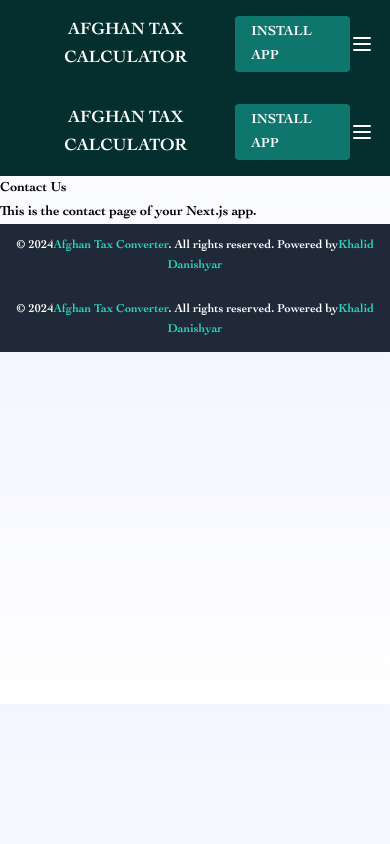
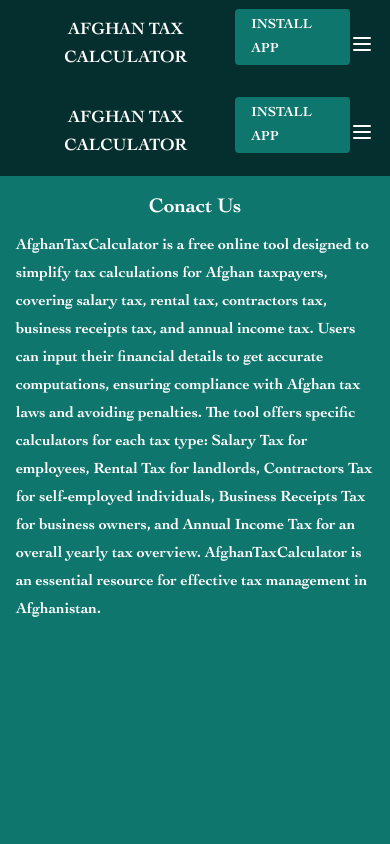
Before and after one commit to danishyarkhwork/afghan-tax-calculator, a Next.js app: page /contact in a window 390 px wide. Shown: the top 844 px of the page. Built offline with nearby package versions, Linux system fonts and the light colour scheme.

Commit message:
feat: the install app button animated

```diff
--- a/app/components/common/Header.tsx
+++ b/app/components/common/Header.tsx
@@ -36,7 +36,7 @@ const Header: React.FC = () => {
 
           <a
             href="#"
-            className="bg-teal-700 md:hidden lg:hidden text-white py-1 px-4 rounded hover:bg-teal-600 transition duration-300"
+            className="bg-teal-700 animate-bounce md:hidden lg:hidden text-white py-1 px-4 rounded hover:bg-teal-600 transition duration-300"
           >
             INSTALL APP
           </a>
@@ -107,19 +107,11 @@ const Header: React.FC = () => {
                   How to Use?
                 </button>
               </li>
-              <li className="md:hidden">
-                <a
-                  href="#"
-                  className="bg-teal-700 text-white py-1 px-4 rounded hover:bg-teal-600 transition duration-300"
-                >
-                  INSTALL APP
-                </a>
-              </li>
             </ul>
           </nav>
           <a
             href="#"
-            className="hidden md:block bg-teal-700 text-white py-1 px-4 rounded hover:bg-teal-600 transition duration-300"
+            className="hidden md:block animate-pulse bg-teal-700 text-white py-1 px-4 rounded hover:bg-teal-600 transition duration-300"
           >
             INSTALL APP
           </a>
--- a/app/contact/page.tsx
+++ b/app/contact/page.tsx
@@ -5,8 +5,26 @@ import RootLayout from "../layout";
 const ContactPage: React.FC = () => {
   return (
     <RootLayout>
-      <h1>Contact Us</h1>
-      <p>This is the contact page of your Next.js app.</p>
+      <div className="bg-teal-700 min-h-screen text-white">
+        <main className="container mx-auto p-4 max-w-6xl">
+          <h2 className="text-2xl md:text-4xl font-bold mb-2 text-center md:text-left">
+            Conact Us
+          </h2>
+          <p className="text-lg mb-2">
+            AfghanTaxCalculator is a free online tool designed to simplify tax
+            calculations for Afghan taxpayers, covering salary tax, rental tax,
+            contractors tax, business receipts tax, and annual income tax. Users
+            can input their financial details to get accurate computations,
+            ensuring compliance with Afghan tax laws and avoiding penalties. The
+            tool offers specific calculators for each tax type: Salary Tax for
+            employees, Rental Tax for landlords, Contractors Tax for
+            self-employed individuals, Business Receipts Tax for business
+            owners, and Annual Income Tax for an overall yearly tax overview.
+            AfghanTaxCalculator is an essential resource for effective tax
+            management in Afghanistan.
+          </p>
+        </main>
+      </div>
     </RootLayout>
   );
 };
```
